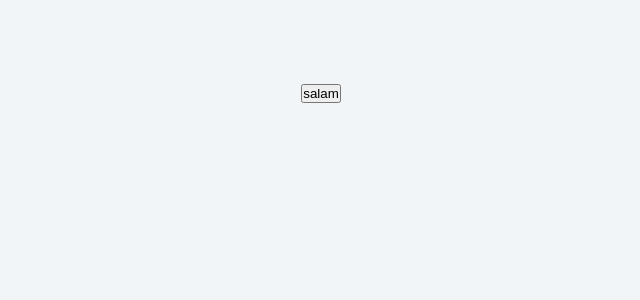
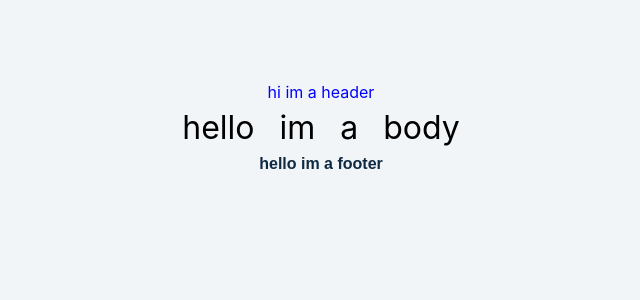
Before and after one commit to alivarastepour/react, a React (Create React App) app: page / in a window 1280 px wide. Shown: the top 300 px of the page, without its empty margins (319-959 px from the left). Built offline with nearby package versions, Linux system fonts and the light colour scheme.

Commit message:
Compound design pattern

```diff
--- a/src/tutorial/DesignPatterns/CompoundComponents/Test.js
+++ b/src/tutorial/DesignPatterns/CompoundComponents/Test.js
@@ -1,8 +1,12 @@
-import {createContext, useContext, useState} from "react";
+import {createContext, useContext, useEffect, useState} from "react";
 
 const context = createContext();
 const Test = (props) => {
     const [state,setState] = useState('salam');
+    useEffect(() => {
+        const t = setTimeout(() => setState('aaaa'), 1000)
+        return () => clearTimeout(t);
+    },[])
     return <>
         <context.Provider value={state}>
             {props.children}
--- /dev/null
+++ b/src/tutorial/DesignPatterns/CompoundComponents/Wrapper.js
@@ -0,0 +1,35 @@
+const Wrapper = ({children}) => {
+    return <>
+        {children}
+    </>
+}
+
+const Header = ({children}) => {
+    return <>
+        <div style={{color: 'blue'}}>
+            {children}
+        </div>
+    </>
+}
+
+const Body = ({children}) => {
+    return <>
+        <div style={{fontSize: '2rem', color: 'black', wordSpacing: '1rem'}}>
+            {children}
+        </div>
+    </>
+}
+
+const Footer = ({children}) => {
+    return <>
+        <div style={{fontFamily: "sans-serif", fontWeight: '600'}}>
+            {children}
+        </div>
+    </>
+}
+
+Wrapper.Header = Header;
+Wrapper.Body = Body;
+Wrapper.Footer = Footer;
+
+export default Wrapper;
--- a/src/tutorial/DesignPatterns/CompoundComponents/index.js
+++ b/src/tutorial/DesignPatterns/CompoundComponents/index.js
@@ -1,10 +1,18 @@
-import Test from "./Test";
+import Wrapper from "./Wrapper";
 
 const CompoundComponents = () => {
     return <>
-        <Test>
-            <Test.Button/>
-        </Test>
+        <Wrapper>
+            <Wrapper.Header>
+                hi im a header
+            </Wrapper.Header>
+            <Wrapper.Body>
+                hello im a body
+            </Wrapper.Body>
+            <Wrapper.Footer>
+                hello im a footer
+            </Wrapper.Footer>
+        </Wrapper>
     </>
 }
 export default CompoundComponents
```
